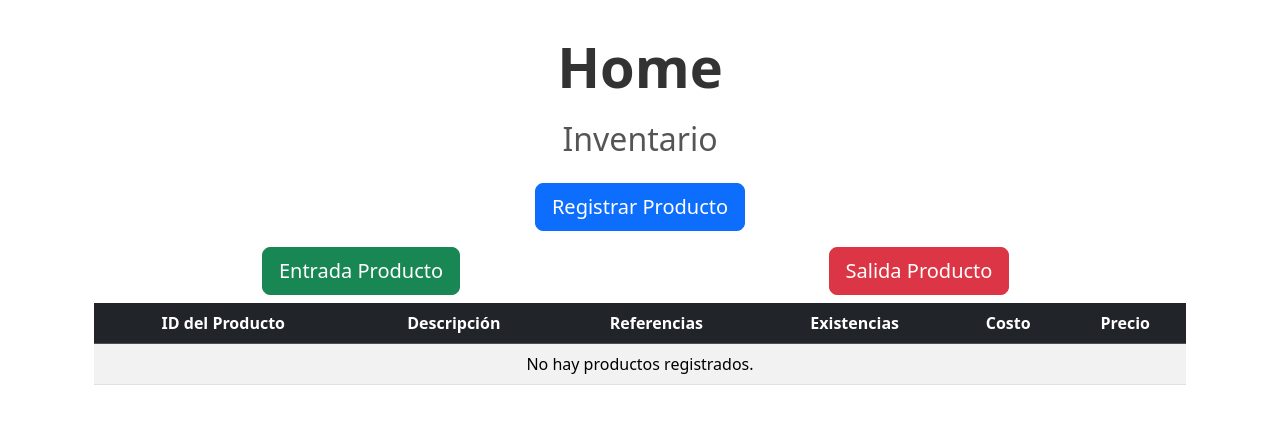
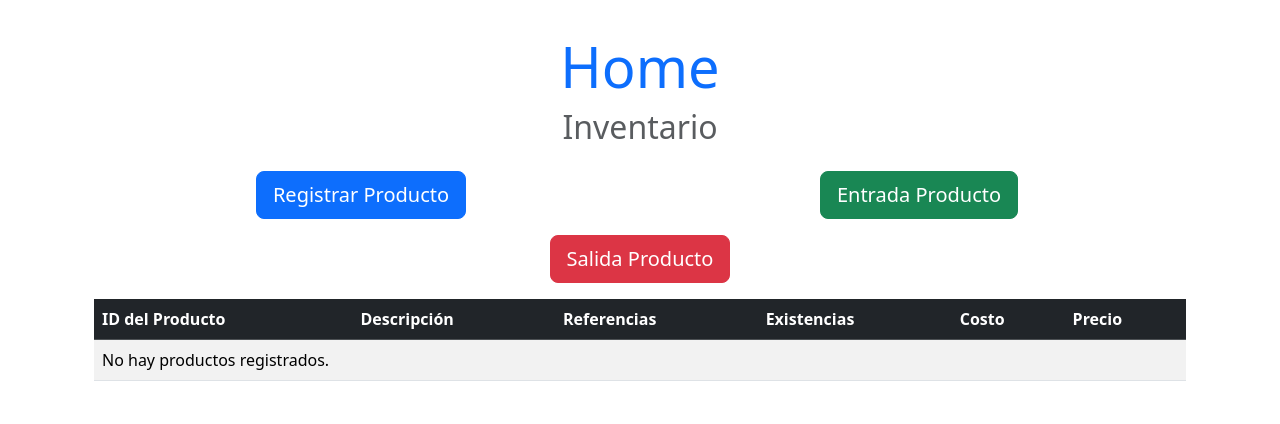
Before and after one commit to BryanTorres18/InventariosTesting, a Django app: page /home/ in a window 1280 px wide. Shown: the part 56-480 px from the top of the page. Run offline with Django 4.2, Linux system fonts and the light colour scheme; the visitor is signed in with stand-in values (Sample User, id 1); data that the repository does not hold is empty.

Commit message:
Mejora Home

```diff
--- a/inventario/templates/home.html
+++ b/inventario/templates/home.html
@@ -1,29 +1,20 @@
 {% extends 'base.html' %}
 {% block content %}
-<style>
-    h1.display-4 {
-        font-weight: bold;
-        color: #333;
-        margin-bottom: 20px;
-    }
-    h2 {
-        color: #555;
-        margin-bottom: 30px;
-    }
-</style>
-<div class="container text-center">
-    <h1 class="display-4">Home</h1>
-    <h2 class="mb-4">Inventario</h2>
+<div class="container">
+    <div class="text-center">
+        <h1 class="display-4 font-weight-bold text-primary">Home</h1>
+        <h2 class="text-muted mb-4">Inventario</h2>
+    </div>
 
     <div class="row justify-content-center">
-        <div class="col-12 mb-3">
-            <a href="/registrar" class="btn btn-primary btn-lg">Registrar Producto</a>
+        <div class="col-12 col-md-6 mb-3 text-center"> <!-- Agregamos text-center aquí -->
+            <a href="/registrar" class="btn btn-primary btn-lg btn-block">Registrar Producto</a>
         </div>
-        <div class="col-md-6 mb-2">
-            <a href="/entrada" class="btn btn-success btn-lg">Entrada Producto</a>
+        <div class="col-12 col-md-6 mb-3 text-center"> <!-- Agregamos text-center aquí -->
+            <a href="/entrada" class="btn btn-success btn-lg btn-block">Entrada Producto</a>
         </div>
-        <div class="col-md-6 mb-2">
-            <a href="/salida" class="btn btn-danger btn-lg">Salida Producto</a>
+        <div class="col-12 col-md-6 mb-3 text-center"> <!-- Agregamos text-center aquí -->
+            <a href="/salida" class="btn btn-danger btn-lg btn-block">Salida Producto</a>
         </div>
     </div>
 
```
